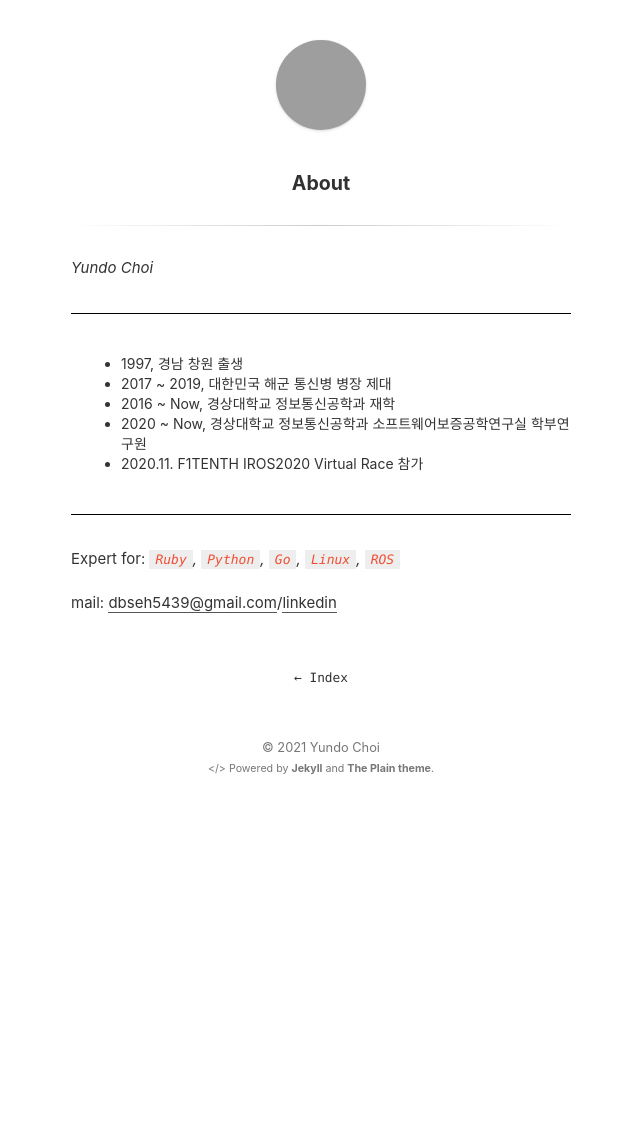
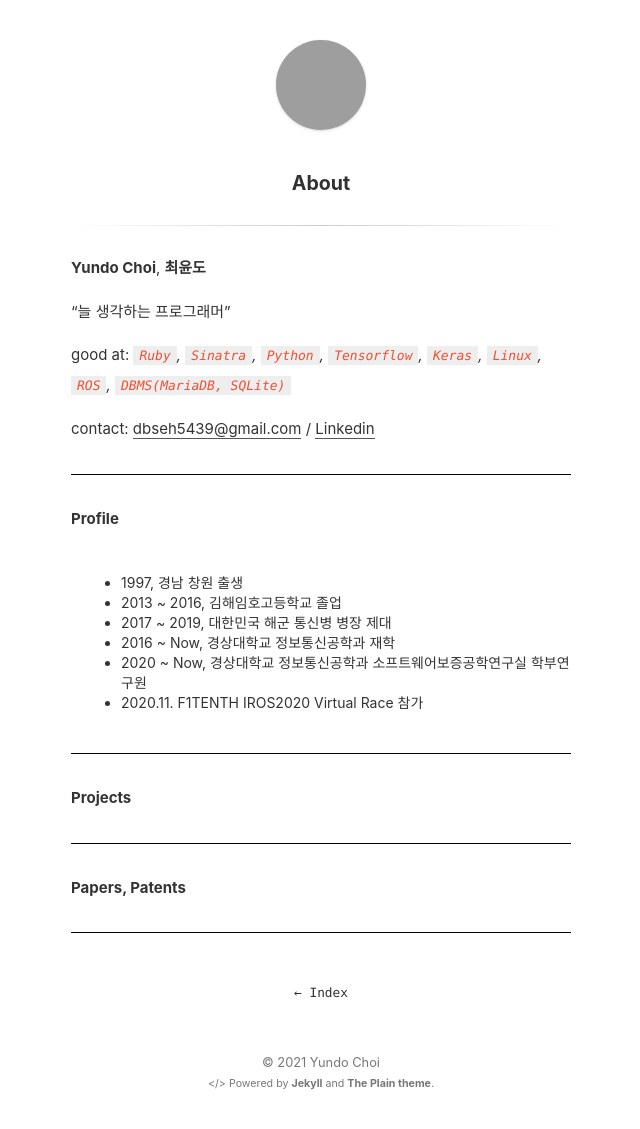
Before and after one commit to zygn/blog, a Jekyll site: the page built from about.md, in a window 1280 px wide, cut to the strip 0-1129 px from the top of the page. Shown: the whole strip, without its empty margins (319-959 px from the left). Built offline with Jekyll 4.4.1, drawn with Linux system fonts in a browser that asks for light colours; before the commit the page ends 900 px from its top, so only the background shows below that; grey boxes are pictures that could not be loaded.

Commit message:
Update about.md

```diff
--- a/about.md
+++ b/about.md
@@ -2,18 +2,34 @@
 layout: page
 title: About
 ---
-*Yundo Choi*
+
+**Yundo Choi**, **최윤도**
+
+"늘 생각하는 프로그래머"
+
+
+good at: _`Ruby`, `Sinatra`, `Python`, `Tensorflow`, `Keras`, `Linux`, `ROS`, `DBMS(MariaDB, SQLite)`_
+
+
+contact: [dbseh5439@gmail.com](mailto:dbseh5439@gmail.com) / [Linkedin](https://www.linkedin.com/in/yundomundo)
+
 
 ---
+**Profile**
 
 - 1997, 경남 창원 출생
+- 2013 ~ 2016, 김해임호고등학교 졸업
 - 2017 ~ 2019, 대한민국 해군 통신병 병장 제대
 - 2016 ~ Now, 경상대학교 정보통신공학과 재학
 - 2020 ~ Now, 경상대학교 정보통신공학과 소프트웨어보증공학연구실 학부연구원
 - 2020.11. F1TENTH IROS2020 Virtual Race 참가
 
 ---
+**Projects**
 
-Expert for: _`Ruby`, `Python`, `Go`, `Linux`, `ROS`_
 
-mail: [dbseh5439@gmail.com](mailto:dbseh5439@gmail.com)/[linkedin](https://www.linkedin.com/in/yundomundo)
+---
+**Papers, Patents**
+
+
+---
```
